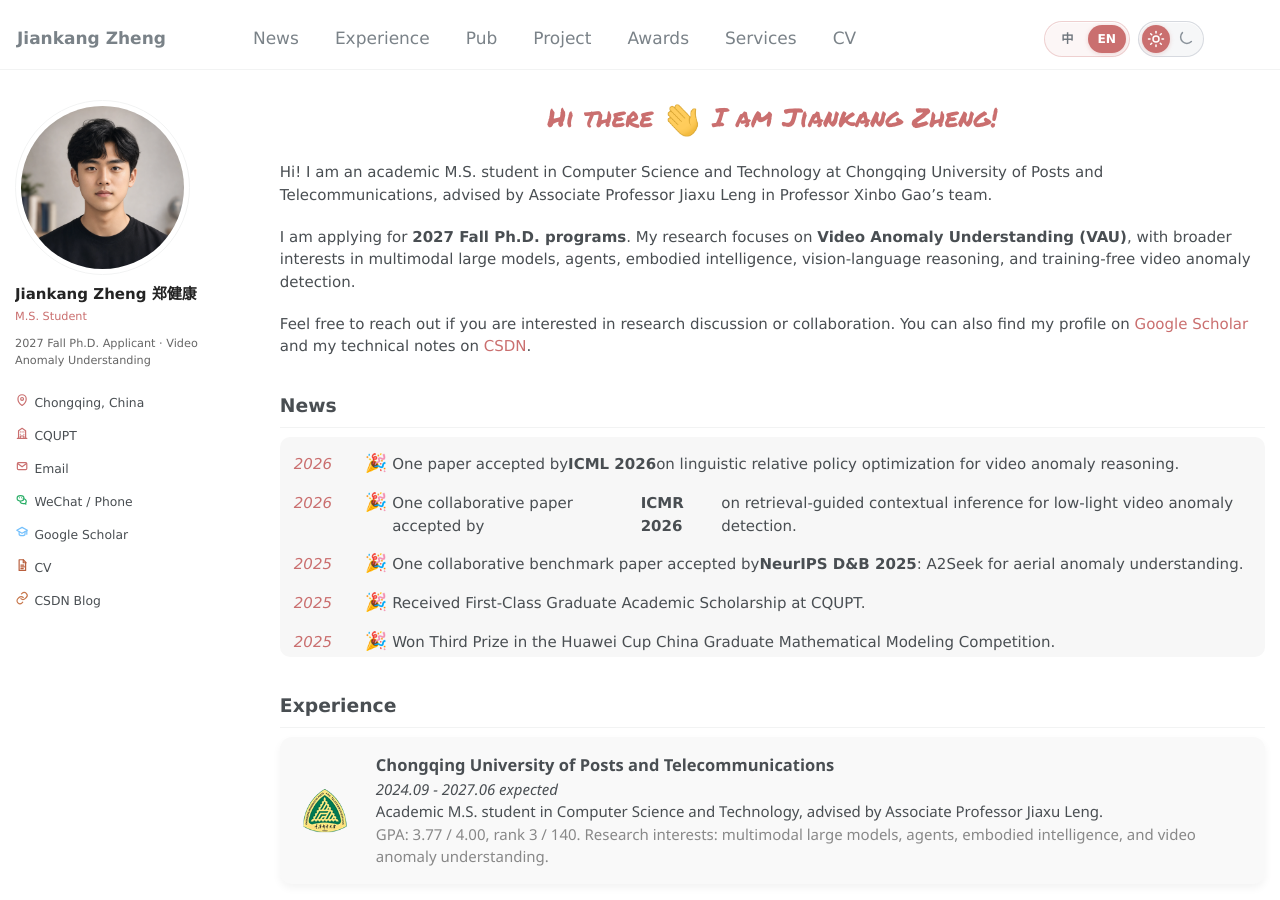
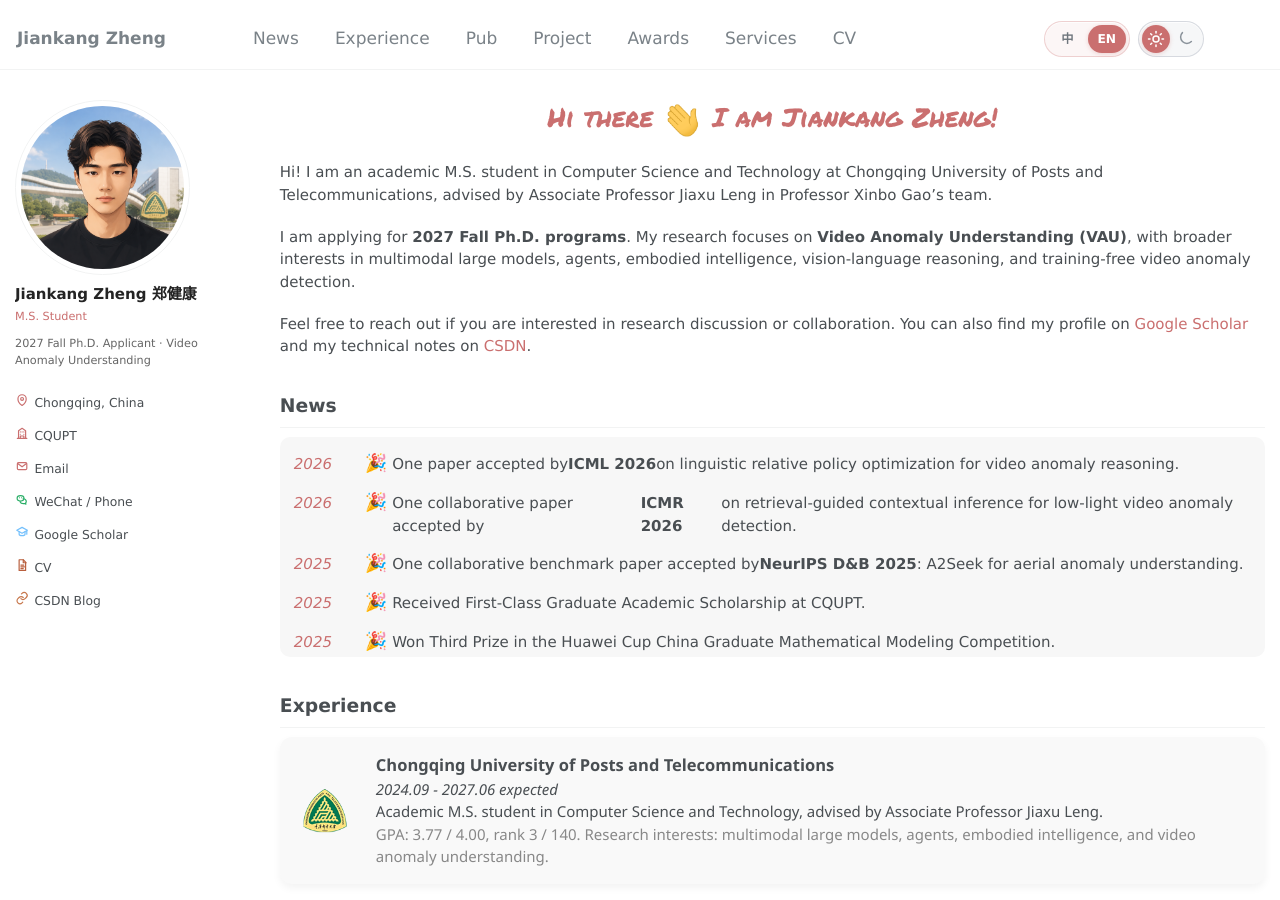
Before and after one commit to lemonzjk/lemonzjk.github.io, a Jekyll site: the page built from _pages/about.md, in a window 1280 px wide and 900 px high. Built offline with Jekyll 4.4.1, drawn with Linux system fonts in a browser that asks for light colours; some web fonts are replaced.

Commit message:
Use selected AI avatar

```diff
--- a/_config.yml
+++ b/_config.yml
@@ -8,7 +8,7 @@ baseurl                  : ""
 repository               : "lemonzjk/lemonzjk.github.io"
 
 author:
-  avatar           : "/assets/avatar-ai-web.png"
+  avatar           : "/assets/avatar-ai-selected.png"
   name             : "Jiankang Zheng 郑健康"
   name_zh          : "郑健康"
   pronouns         : "M.S. Student"
```
Also changed, not shown: assets/avatar-ai-selected.png (added), 1 other file.
